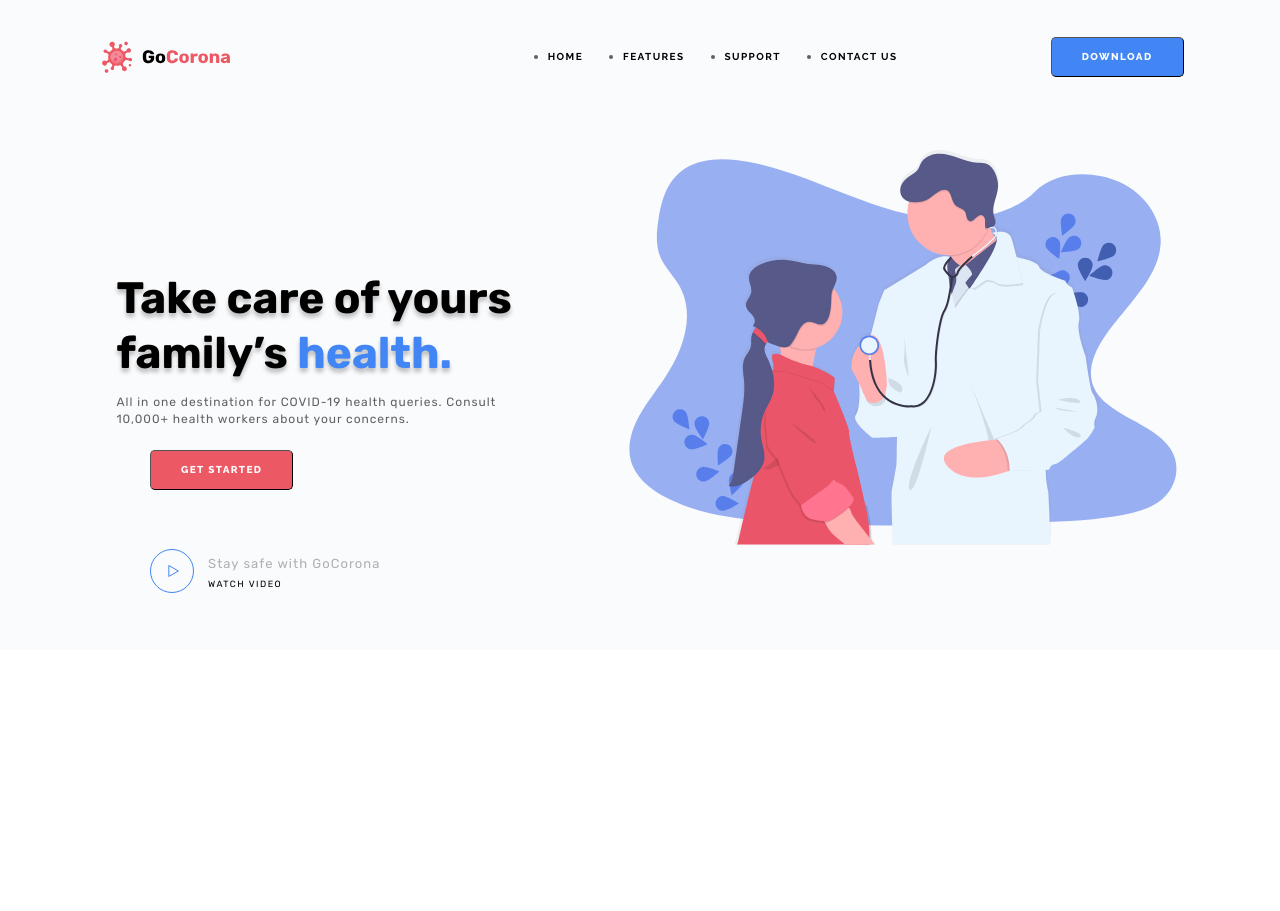
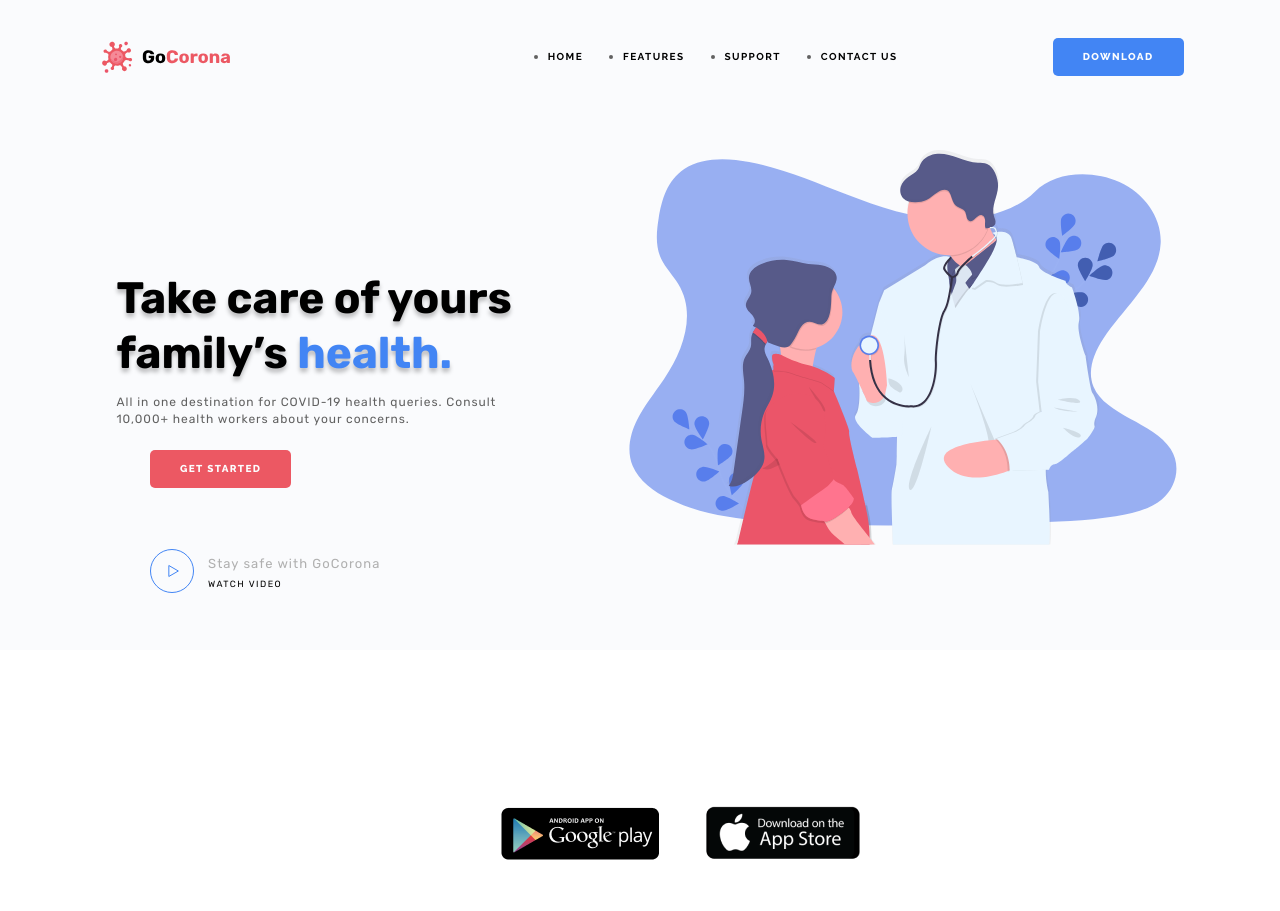
Before and after one commit to PacificaElise/GoCorona, a plain HTML site: page index.html in a window 1280 px wide. Before the commit the page ends 800 px from the top, so only its background shows below. Drawn offline with Linux system fonts and the light colour scheme.

Commit message:
Add footer

```diff
--- a/assets/css/style.css
+++ b/assets/css/style.css
@@ -77,6 +77,7 @@ body {
     border-radius: 5px;
     background-color: #EC5863;
     border-width: 0.2px;
+    border: none;
     font-family: Raleway, Times, serif;
     text-transform: uppercase;
     font-weight: 800;
@@ -180,3 +181,14 @@ body {
 .started_image img {
     max-width: 100%;
 }
+
+.google_play {
+    position: absolute;
+    padding: 6px 602px 40px 500px;
+}
+
+
+.app_store {
+    position: absolute;
+    padding: 0px 380px 40px 700px;
+}
--- a/index.html
+++ b/index.html
@@ -59,6 +59,14 @@
                     </div>
                 </section>
             </main>
+            <footer class="footer">
+                <a href="#" class="google_play">
+                    <img src="assets/img/googleplay.png" alt="Google Play">
+                </a>
+                <a href="#" class="app_store">
+                    <img src=" assets/img/appstore.png" alt="App Store">
+                </a>
+            </footer>
         </div>
     </body>
 
```
Also changed, not shown: assets/img/appstore.png (added), assets/img/googleplay.png (added).
